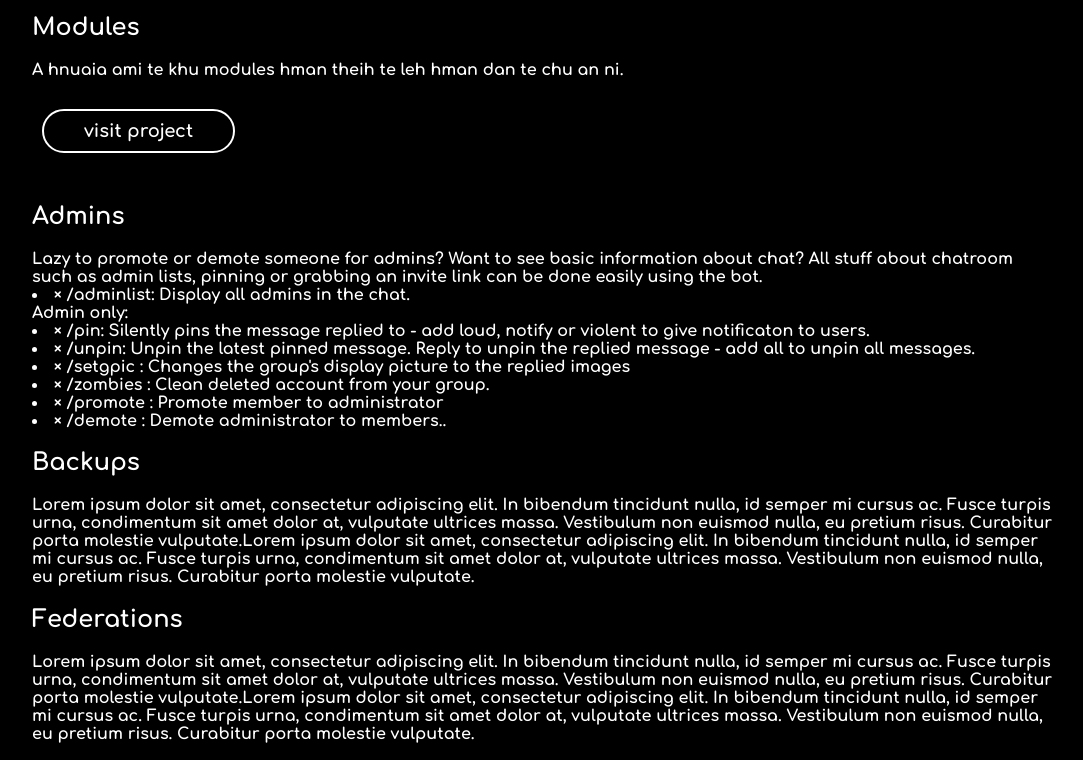
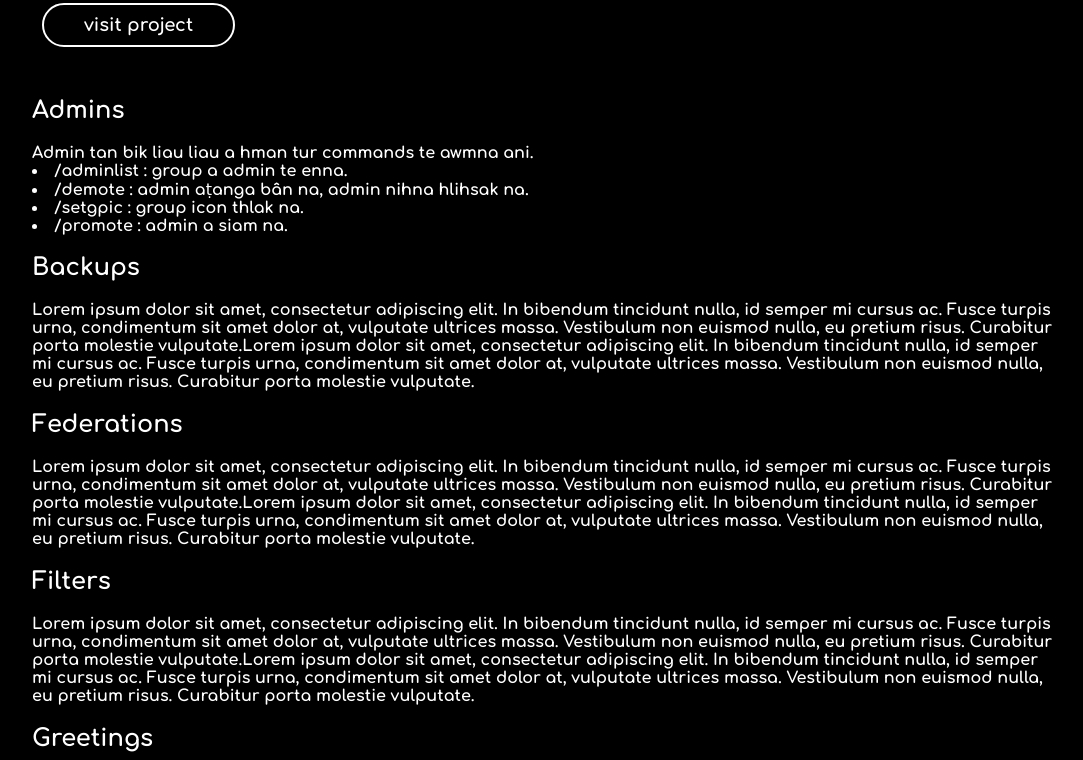
Before and after one commit to Melissabots/Melissabots.github.io, a plain HTML site: page index.html in a window 1280 px wide. Shown: the part 1279-2039 px from the top of the page, without its empty margins (96-1179 px from the left). Drawn offline with nearby package versions, Linux system fonts and the light colour scheme.

Commit message:
Update index.html

```diff
--- a/index.html
+++ b/index.html
@@ -38,7 +38,7 @@
                  <h1>Help</h1>
                  <div>
                         <p>
-                            Lorem ipsum dolor sit amet, consectetur adipiscing elit. In bibendum tincidunt nulla, id semper mi cursus ac. Fusce turpis urna, condimentum sit amet dolor at, vulputate ultrices massa. Vestibulum non euismod nulla, eu pretium risus. Curabitur porta molestie vulputate. Sed tortor enim, rhoncus vel mauris vitae, elementum condimentum augue. Donec fermentum lobortis lectus, in feugiat turpis faucibus et. Pellentesque luctus metus vitae augue lobortis sagittis vitae sit amet enim. Morbi egestas velit ac arcu fermentum lacinia. Nullam eget hendrerit neque. Cras et laoreet ante. Vivamus condimentum euismod commodo. Nulla pulvinar, turpis vitae condimentum tempor, ex ex eleifend quam, et maximus sapien mi sed est. Donec elit mi, dictum nec magna quis, mollis sollicitudin ligula. Maecenas ullamcorper ante vel ullamcorper mollis. Interdum et malesuada fames ac ante ipsum primis in faucibus.
+                            Melissa Bot chungchang ah ṭanpuina i mamawh anih chuan, kan support group <a href="https://t.me/famhawiteinfosys">Famhawite Infosys</a> hi rawn join la, group kaltlangin i harsatna te i sawi ṭhin dawn nia.
                         </p>
                  </div>
              </div>
@@ -54,20 +54,12 @@
 
                  <div class="project">
                  <h2>Admins</h2>
-                 <div>Lazy to promote or demote someone for admins?
-Want to see basic information about chat?
-All stuff about chatroom such as admin lists,
-pinning or grabbing an invite link can be done easily using the bot.
-
-<li>× /adminlist: Display all admins in the chat.</li>
-
-<b>Admin only:</b>
-<li>× /pin: Silently pins the message replied to - add loud, notify or violent to give notificaton to users.</li>
-<li>× /unpin: Unpin the latest pinned message. Reply to unpin the replied message - add all to unpin all messages.</li>
-<li>× /setgpic : Changes the group's display picture to the replied images</li>
-<li>× /zombies : Clean deleted account from your group.</li>
-<li>× /promote <user_id/username> : Promote member to administrator</li>
-<li>× /demote <user_id/username> : Demote administrator to members..</li>
+                 <div>Admin tan bik liau liau a hman tur commands te awmna ani.
+                   <br/>
+                   <li> /adminlist : group a admin te enna.</li>
+                   <li> /demote : admin aṭanga bân na, admin nihna hlihsak na.</li>
+                   <li> /setgpic : group icon thlak na.</li>
+                   <li> /promote : admin a siam na.</li>
                  </div>
 
                  <div class="project">
```
